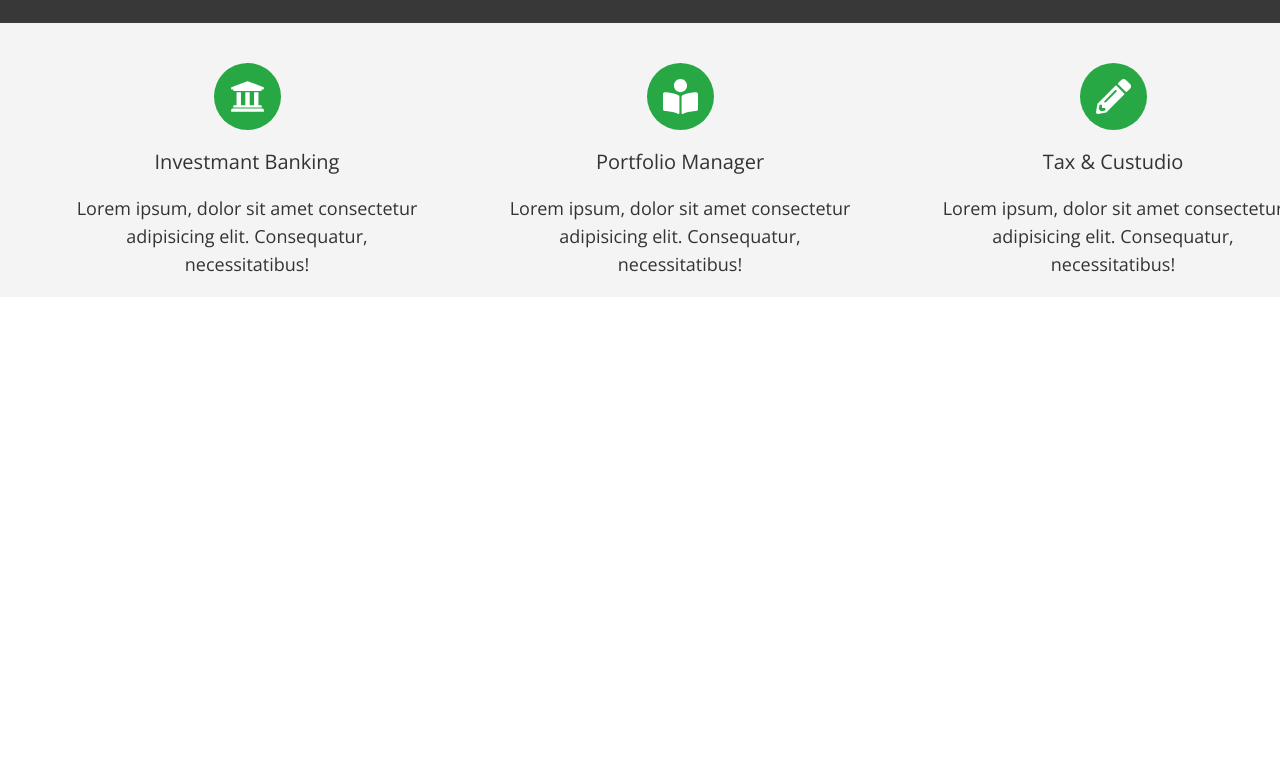
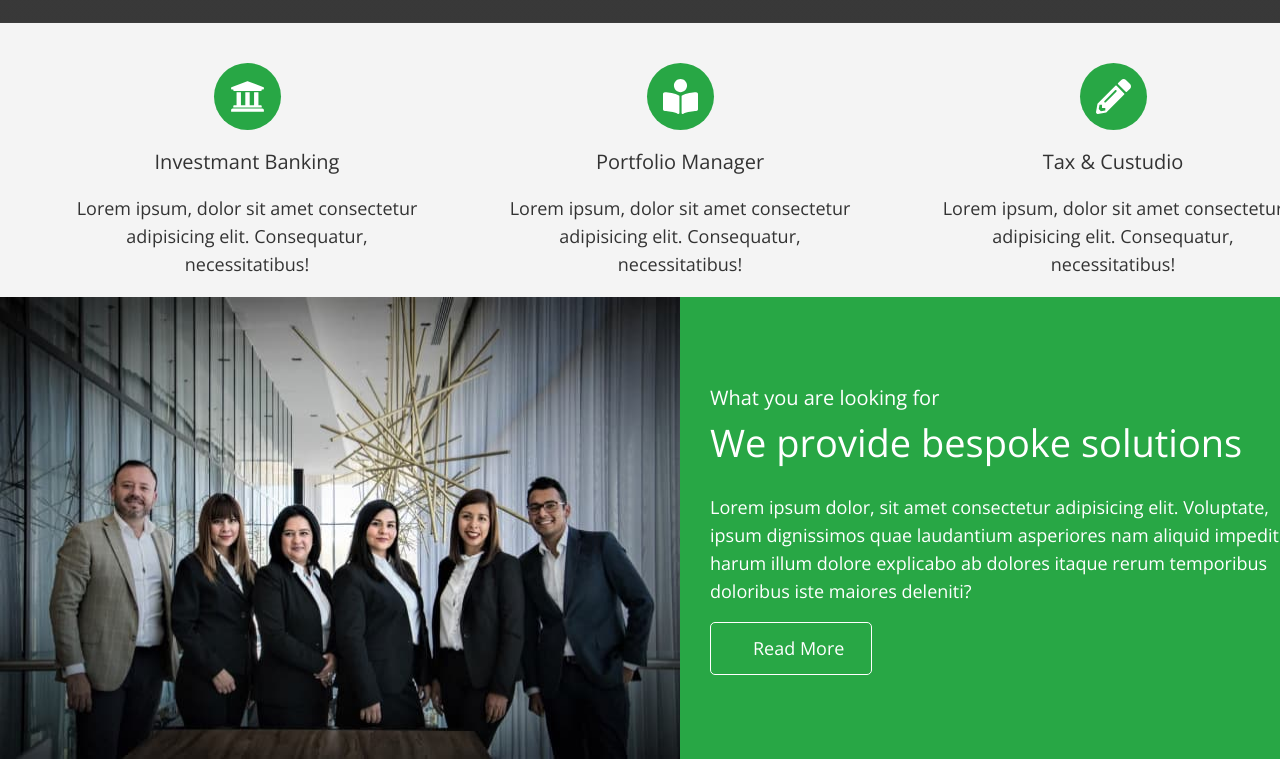
Before and after one commit to BeibaRoman/fson-67-leger, a plain HTML site: page index.html in a window 1280 px wide. Shown: the part 745-1504 px from the top of the page. Before the commit the page ends 1042 px from the top, so only its background shows below. Drawn offline with nearby package versions, Linux system fonts and the light colour scheme.

Commit message:
add solutions

```diff
--- a/css/style.css
+++ b/css/style.css
@@ -267,3 +267,57 @@ address {
   display: flex;
   gap: 71px;
 }
+
+/* solutions */
+
+.solutions .container {
+  display: flex;
+  padding: 0;
+}
+
+.solutions-wrapper {
+  background-color: var(--accent-color);
+  padding: 84px 44px 84px 30px;
+
+  width: 50%;
+}
+
+.solutions-img {
+  background-color: var(--accent-color);
+}
+
+.solutions-top-title {
+  font-size: 20px;
+  line-height: 1.65;
+  color: var(--secondary-text-color);
+
+  margin-bottom: 5px;
+}
+
+.solutions-title {
+  font-weight: 300;
+  font-size: 38px;
+  line-height: 1.26;
+  color: var(--secondary-text-color);
+
+  margin-bottom: 26px;
+}
+
+.solutions-desc {
+  line-height: 1.56;
+  color: var(--secondary-text-color);
+
+  margin-bottom: 17px;
+}
+
+.solutions-btn {
+  line-height: 1.56;
+  color: var(--secondary-text-color);
+
+  border: 1px solid var(--secondary-text-color);
+  border-radius: 5px;
+  background-color: transparent;
+  padding: 11px 27px 12px 42px;
+
+  display: inline-block;
+}
--- a/index.html
+++ b/index.html
@@ -1,6 +1,5 @@
 <!DOCTYPE html>
 <html lang="en">
-
   <head>
     <meta charset="UTF-8" />
     <meta http-equiv="X-UA-Compatible" content="IE=edge" />
@@ -8,23 +7,48 @@
     <title>Finance Ladger</title>
 
     <!-- favicon -->
-  <link rel="apple-touch-icon" sizes="180x180" href="./favicon/apple-touch-icon.png" />
-  <link rel="icon" type="image/png" sizes="32x32" href="./favicon/favicon-32x32.png" />
-  <link rel="icon" type="image/png" sizes="16x16" href="./favicon/favicon-16x16.png" />
+    <link
+      rel="apple-touch-icon"
+      sizes="180x180"
+      href="./favicon/apple-touch-icon.png"
+    />
+    <link
+      rel="icon"
+      type="image/png"
+      sizes="32x32"
+      href="./favicon/favicon-32x32.png"
+    />
+    <link
+      rel="icon"
+      type="image/png"
+      sizes="16x16"
+      href="./favicon/favicon-16x16.png"
+    />
     <link rel="manifest" href="./favicon/site.webmanifest" />
-  <link rel="mask-icon" href="./favicon/safari-pinned-tab.svg" color="#5bbad5" />
+    <link
+      rel="mask-icon"
+      href="./favicon/safari-pinned-tab.svg"
+      color="#5bbad5"
+    />
     <meta name="msapplication-TileColor" content="#da532c" />
     <meta name="theme-color" content="#ffffff" />
 
     <!-- font famaly -->
     <link rel="preconnect" href="https://fonts.googleapis.com" />
     <link rel="preconnect" href="https://fonts.gstatic.com" crossorigin />
-  <link href="https://fonts.googleapis.com/css2?family=Open+Sans:wght@300;400&display=swap" rel="stylesheet" />
+    <link
+      href="https://fonts.googleapis.com/css2?family=Open+Sans:wght@300;400&display=swap"
+      rel="stylesheet"
+    />
 
     <!-- normalize -->
-  <link rel="stylesheet" href="https://cdnjs.cloudflare.com/ajax/libs/modern-normalize/1.1.0/modern-normalize.min.css"
+    <link
+      rel="stylesheet"
+      href="https://cdnjs.cloudflare.com/ajax/libs/modern-normalize/1.1.0/modern-normalize.min.css"
       integrity="sha512-wpPYUAdjBVSE4KJnH1VR1HeZfpl1ub8YT/NKx4PuQ5NmX2tKuGu6U/JRp5y+Y8XG2tV+wKQpNHVUX03MfMFn9Q=="
-    crossorigin="anonymous" referrerpolicy="no-referrer" />
+      crossorigin="anonymous"
+      referrerpolicy="no-referrer"
+    />
 
     <!-- style -->
     <link rel="stylesheet" href="./css/style.css" />
@@ -73,7 +97,8 @@
             <svg class="hero-button-icon" width="9" height="18">
               <use href="./images/icon/sprite.svg#icon-arrow-right"></use>
             </svg>
-          Read More</a>
+            Read More</a
+          >
         </div>
       </section>
 
@@ -122,7 +147,32 @@
           </ul>
         </div>
       </section>
+
+      <!-- solutions -->
+
+      <section class="solutions">
+        <div class="container">
+          <img
+            class="solutions-img"
+            src="./images/solutions/solutions.jpg"
+            alt="team"
+            width="680"
+            height="460"
+          />
+
+          <div class="solutions-wrapper">
+            <p class="solutions-top-title">What you are looking for</p>
+            <h2 class="solutions-title">We provide bespoke solutions</h2>
+            <p class="solutions-desc">
+              Lorem ipsum dolor, sit amet consectetur adipisicing elit.
+              Voluptate, ipsum dignissimos quae laudantium asperiores nam
+              aliquid impedit harum illum dolore explicabo ab dolores itaque
+              rerum temporibus doloribus iste maiores deleniti?
+            </p>
+            <a class="solutions-btn link" href="">Read More</a>
+          </div>
+        </div>
+      </section>
     </main>
   </body>
-
 </html>
```
Also changed, not shown: images/solutions/solutions.jpg (added). Lines whose indentation alone changed are shown as unchanged.
